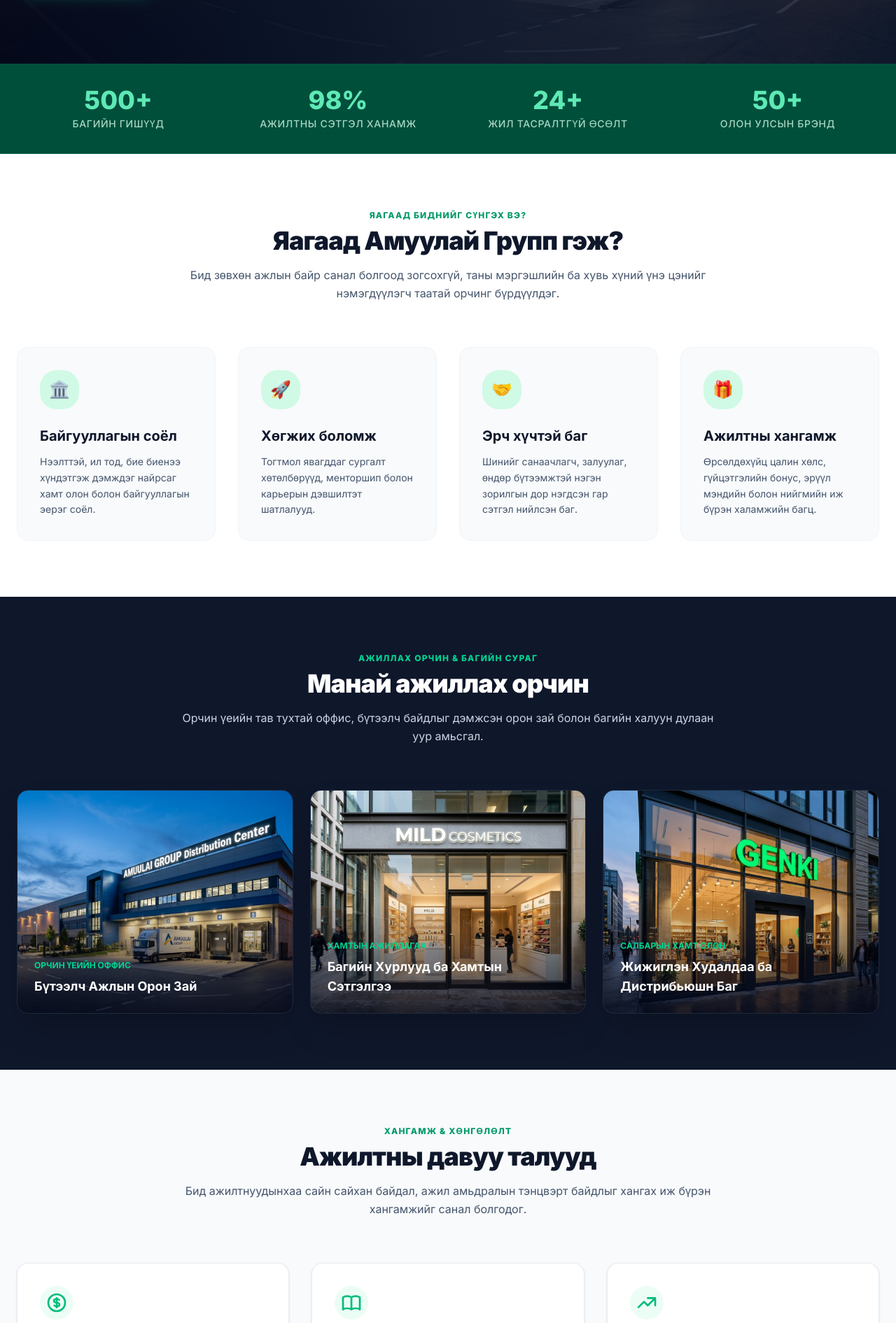
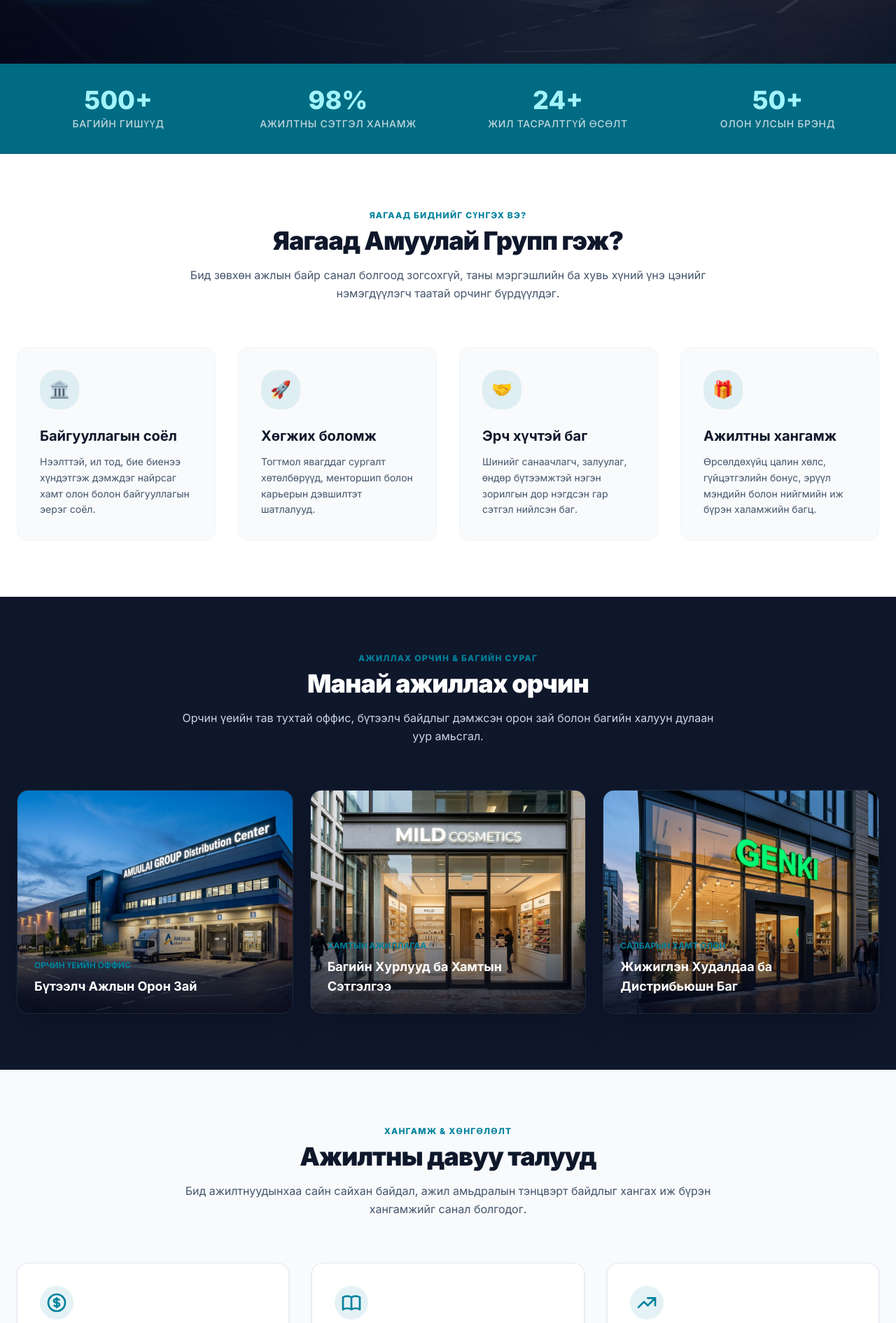
Before and after one commit to Deltasoftmn/amuulai, a Next.js app: page /careers in a window 1280 px wide. Shown: the part 549-2440 px from the top of the page at 70% size. Built offline with nearby package versions, Linux system fonts and the light colour scheme; no server answers.

Commit message:
Update page.tsx

```diff
--- a/app/careers/page.tsx
+++ b/app/careers/page.tsx
@@ -24,7 +24,7 @@ export default async function CareersPage() {
   const benefits = [
     {
       icon: (
-        <svg className="w-8 h-8 text-emerald-500" fill="none" stroke="currentColor" viewBox="0 0 24 24">
+        <svg className="w-8 h-8 text-[#00829d]" fill="none" stroke="currentColor" viewBox="0 0 24 24">
           <path strokeLinecap="round" strokeLinejoin="round" strokeWidth="2" d="M12 8c-1.657 0-3 .895-3 2s1.343 2 3 2 3 .895 3 2-1.343 2-3 2m0-8c1.11 0 2.08.402 2.599 1M12 8V7m0 1v8m0 0v1m0-1c-1.11 0-2.08-.402-2.599-1M21 12a9 9 0 11-18 0 9 9 0 0118 0z" />
         </svg>
       ),
@@ -33,7 +33,7 @@ export default async function CareersPage() {
     },
     {
       icon: (
-        <svg className="w-8 h-8 text-emerald-500" fill="none" stroke="currentColor" viewBox="0 0 24 24">
+        <svg className="w-8 h-8 text-[#00829d]" fill="none" stroke="currentColor" viewBox="0 0 24 24">
           <path strokeLinecap="round" strokeLinejoin="round" strokeWidth="2" d="M12 6.253v13m0-13C10.832 5.477 9.246 5 7.5 5S4.168 5.477 3 6.253v13C4.168 18.477 5.754 18 7.5 18s3.332.477 4.5 1.253m0-13C13.168 5.477 14.754 5 16.5 5c1.747 0 3.332.477 4.5 1.253v13C19.832 18.477 18.247 18 16.5 18c-1.746 0-3.332.477-4.5 1.253" />
         </svg>
       ),
@@ -42,7 +42,7 @@ export default async function CareersPage() {
     },
     {
       icon: (
-        <svg className="w-8 h-8 text-emerald-500" fill="none" stroke="currentColor" viewBox="0 0 24 24">
+        <svg className="w-8 h-8 text-[#00829d]" fill="none" stroke="currentColor" viewBox="0 0 24 24">
           <path strokeLinecap="round" strokeLinejoin="round" strokeWidth="2" d="M13 7h8m0 0v8m0-8l-8 8-4-4-6 6" />
         </svg>
       ),
@@ -51,7 +51,7 @@ export default async function CareersPage() {
     },
     {
       icon: (
-        <svg className="w-8 h-8 text-emerald-500" fill="none" stroke="currentColor" viewBox="0 0 24 24">
+        <svg className="w-8 h-8 text-[#00829d]" fill="none" stroke="currentColor" viewBox="0 0 24 24">
           <path strokeLinecap="round" strokeLinejoin="round" strokeWidth="2" d="M16 11V7a4 4 0 00-8 0v4M5 9h14l1 12H4L5 9z" />
         </svg>
       ),
@@ -60,7 +60,7 @@ export default async function CareersPage() {
     },
     {
       icon: (
-        <svg className="w-8 h-8 text-emerald-500" fill="none" stroke="currentColor" viewBox="0 0 24 24">
+        <svg className="w-8 h-8 text-[#00829d]" fill="none" stroke="currentColor" viewBox="0 0 24 24">
           <path strokeLinecap="round" strokeLinejoin="round" strokeWidth="2" d="M4.318 6.318a4.5 4.5 0 000 6.364L12 20.364l7.682-7.682a4.5 4.5 0 00-6.364-6.364L12 7.636l-1.318-1.318a4.5 4.5 0 00-6.364 0z" />
         </svg>
       ),
@@ -69,7 +69,7 @@ export default async function CareersPage() {
     },
     {
       icon: (
-        <svg className="w-8 h-8 text-emerald-500" fill="none" stroke="currentColor" viewBox="0 0 24 24">
+        <svg className="w-8 h-8 text-[#00829d]" fill="none" stroke="currentColor" viewBox="0 0 24 24">
           <path strokeLinecap="round" strokeLinejoin="round" strokeWidth="2" d="M14.828 14.828a4 4 0 01-5.656 0M9 10h.01M15 10h.01M21 12a9 9 0 11-18 0 9 9 0 0118 0z" />
         </svg>
       ),
@@ -103,45 +103,6 @@ export default async function CareersPage() {
     }
   ];
 
-  // Open Vacancies Sample Data
-  const vacancies = [
-    {
-      title: 'Брэнд Менежер',
-      dept: 'Маркетингийн газар',
-      type: 'Бүтэн цаг',
-      location: 'Улаанбаатар, Хан-Уул дүүрэг',
-      zangiaLink: 'https://www.zangia.mn'
-    },
-    {
-      title: 'Салбарын Эрхлэгч (MILD Cosmetics)',
-      dept: 'Жижиглэн худалдааны хэлтэс',
-      type: 'Бүтэн цаг',
-      location: 'Улаанбаатар хот',
-      zangiaLink: 'https://www.zangia.mn'
-    },
-    {
-      title: 'Ложистик & Агуулахын Ажилтан',
-      dept: 'Агуулах ложистикийн алба',
-      type: 'Бүтэн цаг',
-      location: 'Улаанбаатар хот',
-      zangiaLink: 'https://www.zangia.mn'
-    },
-    {
-      title: 'Ахлах Бухгалтер',
-      dept: 'Санхүү бүртгэлийн хэлтэс',
-      type: 'Бүтэн цаг',
-      location: 'Улаанбаатар хот',
-      zangiaLink: 'https://www.zangia.mn'
-    },
-    {
-      title: 'Худалдааны Зөвлөх',
-      dept: 'Борлуулалтын алба',
-      type: 'Бүтэн цаг / Хагас цаг',
-      location: 'Улаанбаатар & Орон нутаг',
-      zangiaLink: 'https://www.zangia.mn'
-    }
-  ];
-
   return (
     <div className="min-h-screen flex flex-col bg-slate-50">
       <Header navItems={navItems} logoUrl={logoUrl} transparentOnTop={true} />
@@ -159,7 +120,7 @@ export default async function CareersPage() {
 
         <div className="container mx-auto px-6 max-w-[1240px] relative z-20">
           <div className="max-w-2xl text-white">
-            <span className="inline-block px-4 py-1.5 rounded-full bg-emerald-500/20 text-emerald-300 text-xs font-bold tracking-widest uppercase mb-4 border border-emerald-500/30">
+            <span className="inline-block px-4 py-1.5 rounded-full bg-[#00829d]/20 text-cyan-300 text-xs font-bold tracking-widest uppercase mb-4 border border-[#00829d]/30">
               АМУУЛАЙ ГРУПП КАРЬЕР
             </span>
             <h1 className="text-4xl md:text-6xl font-black text-white leading-tight mb-6 tracking-tight">
@@ -171,7 +132,7 @@ export default async function CareersPage() {
             <div className="flex flex-wrap gap-4">
               <a
                 href="#join-us"
-                className="px-8 py-4 bg-emerald-600 hover:bg-emerald-500 text-white font-bold rounded-xl shadow-lg shadow-emerald-600/30 transition-all duration-300 transform hover:-translate-y-0.5"
+                className="px-8 py-4 bg-[#00829d] hover:bg-[#006b82] text-white font-bold rounded-xl shadow-lg shadow-[#00829d]/30 transition-all duration-300 transform hover:-translate-y-0.5"
               >
                 Бидэнтэй нэгдэх
               </a>
@@ -181,24 +142,24 @@ export default async function CareersPage() {
       </section>
 
       {/* STATS STRIP */}
-      <section className="bg-emerald-900 text-white py-8 border-b border-emerald-800">
+      <section className="bg-[#006b82] text-white py-8 border-b border-[#005c70]">
         <div className="container mx-auto px-6 max-w-[1240px]">
           <div className="grid grid-cols-2 md:grid-cols-4 gap-6 text-center">
             <div>
-              <div className="text-3xl md:text-4xl font-extrabold text-emerald-300">500+</div>
-              <div className="text-xs md:text-sm text-emerald-100/80 font-medium uppercase tracking-wider mt-1">Багийн гишүүд</div>
+              <div className="text-3xl md:text-4xl font-extrabold text-cyan-200">500+</div>
+              <div className="text-xs md:text-sm text-slate-100/80 font-medium uppercase tracking-wider mt-1">Багийн гишүүд</div>
             </div>
             <div>
-              <div className="text-3xl md:text-4xl font-extrabold text-emerald-300">98%</div>
-              <div className="text-xs md:text-sm text-emerald-100/80 font-medium uppercase tracking-wider mt-1">Ажилтны сэтгэл ханамж</div>
+              <div className="text-3xl md:text-4xl font-extrabold text-cyan-200">98%</div>
+              <div className="text-xs md:text-sm text-slate-100/80 font-medium uppercase tracking-wider mt-1">Ажилтны сэтгэл ханамж</div>
             </div>
             <div>
-              <div className="text-3xl md:text-4xl font-extrabold text-emerald-300">24+</div>
-              <div className="text-xs md:text-sm text-emerald-100/80 font-medium uppercase tracking-wider mt-1">Жил тасралтгүй өсөлт</div>
+              <div className="text-3xl md:text-4xl font-extrabold text-cyan-200">24+</div>
+              <div className="text-xs md:text-sm text-slate-100/80 font-medium uppercase tracking-wider mt-1">Жил тасралтгүй өсөлт</div>
             </div>
             <div>
-              <div className="text-3xl md:text-4xl font-extrabold text-emerald-300">50+</div>
-              <div className="text-xs md:text-sm text-emerald-100/80 font-medium uppercase tracking-wider mt-1">Олон улсын брэнд</div>
+              <div className="text-3xl md:text-4xl font-extrabold text-cyan-200">50+</div>
+              <div className="text-xs md:text-sm text-slate-100/80 font-medium uppercase tracking-wider mt-1">Олон улсын брэнд</div>
             </div>
           </div>
         </div>
@@ -208,7 +169,7 @@ export default async function CareersPage() {
       <section className="py-20 bg-white">
         <div className="container mx-auto px-6 max-w-[1240px]">
           <div className="text-center max-w-3xl mx-auto mb-16">
-            <span className="text-emerald-600 font-extrabold text-xs tracking-widest uppercase mb-2 block">
+            <span className="text-[#00829d] font-extrabold text-xs tracking-widest uppercase mb-2 block">
               ЯАГААД БИДНИЙГ СҮНГЭХ ВЭ?
             </span>
             <h2 className="text-3xl md:text-4xl font-black text-slate-900 tracking-tight">
@@ -220,8 +181,8 @@ export default async function CareersPage() {
           </div>
 
           <div className="grid grid-cols-1 md:grid-cols-2 lg:grid-cols-4 gap-8">
-            <div className="p-8 rounded-2xl bg-slate-50 border border-slate-100 hover:border-emerald-200 hover:shadow-xl transition-all duration-300 group">
-              <div className="w-14 h-14 rounded-xl bg-emerald-100 text-emerald-700 flex items-center justify-center text-2xl font-bold mb-6 group-hover:scale-110 transition-transform">
+            <div className="p-8 rounded-2xl bg-slate-50 border border-slate-100 hover:border-[#00829d]/40 hover:shadow-xl transition-all duration-300 group">
+              <div className="w-14 h-14 rounded-xl bg-[#00829d]/10 text-[#00829d] flex items-center justify-center text-2xl font-bold mb-6 group-hover:scale-110 transition-transform">
                 🏛️
               </div>
               <h3 className="text-xl font-bold text-slate-900 mb-3">Байгууллагын соёл</h3>
@@ -230,8 +191,8 @@ export default async function CareersPage() {
               </p>
             </div>
 
-            <div className="p-8 rounded-2xl bg-slate-50 border border-slate-100 hover:border-emerald-200 hover:shadow-xl transition-all duration-300 group">
-              <div className="w-14 h-14 rounded-xl bg-emerald-100 text-emerald-700 flex items-center justify-center text-2xl font-bold mb-6 group-hover:scale-110 transition-transform">
+            <div className="p-8 rounded-2xl bg-slate-50 border border-slate-100 hover:border-[#00829d]/40 hover:shadow-xl transition-all duration-300 group">
+              <div className="w-14 h-14 rounded-xl bg-[#00829d]/10 text-[#00829d] flex items-center justify-center text-2xl font-bold mb-6 group-hover:scale-110 transition-transform">
                 🚀
               </div>
               <h3 className="text-xl font-bold text-slate-900 mb-3">Хөгжих боломж</h3>
@@ -240,8 +201,8 @@ export default async function CareersPage() {
               </p>
             </div>
 
-            <div className="p-8 rounded-2xl bg-slate-50 border border-slate-100 hover:border-emerald-200 hover:shadow-xl transition-all duration-300 group">
-              <div className="w-14 h-14 rounded-xl bg-emerald-100 text-emerald-700 flex items-center justify-center text-2xl font-bold mb-6 group-hover:scale-110 transition-transform">
+            <div className="p-8 rounded-2xl bg-slate-50 border border-slate-100 hover:border-[#00829d]/40 hover:shadow-xl transition-all duration-300 group">
+              <div className="w-14 h-14 rounded-xl bg-[#00829d]/10 text-[#00829d] flex items-center justify-center text-2xl font-bold mb-6 group-hover:scale-110 transition-transform">
                 🤝
               </div>
               <h3 className="text-xl font-bold text-slate-900 mb-3">Эрч хүчтэй баг</h3>
@@ -250,8 +211,8 @@ export default async function CareersPage() {
               </p>
             </div>
 
-            <div className="p-8 rounded-2xl bg-slate-50 border border-slate-100 hover:border-emerald-200 hover:shadow-xl transition-all duration-300 group">
-              <div className="w-14 h-14 rounded-xl bg-emerald-100 text-emerald-700 flex items-center justify-center text-2xl font-bold mb-6 group-hover:scale-110 transition-transform">
+            <div className="p-8 rounded-2xl bg-slate-50 border border-slate-100 hover:border-[#00829d]/40 hover:shadow-xl transition-all duration-300 group">
+              <div className="w-14 h-14 rounded-xl bg-[#00829d]/10 text-[#00829d] flex items-center justify-center text-2xl font-bold mb-6 group-hover:scale-110 transition-transform">
                 🎁
               </div>
               <h3 className="text-xl font-bold text-slate-900 mb-3">Ажилтны хангамж</h3>
@@ -267,7 +228,7 @@ export default async function CareersPage() {
       <section className="py-20 bg-slate-900 text-white relative">
         <div className="container mx-auto px-6 max-w-[1240px]">
           <div className="text-center max-w-3xl mx-auto mb-16">
-            <span className="text-emerald-400 font-extrabold text-xs tracking-widest uppercase mb-2 block">
+            <span className="text-[#00829d] font-extrabold text-xs tracking-widest uppercase mb-2 block">
               АЖИЛЛАХ ОРЧИН & БАГИЙН СУРАГ
             </span>
             <h2 className="text-3xl md:text-4xl font-black text-white tracking-tight">
@@ -288,7 +249,7 @@ export default async function CareersPage() {
               />
               <div className="absolute inset-0 bg-gradient-to-t from-slate-950/80 via-transparent to-transparent" />
               <div className="absolute bottom-6 left-6 right-6">
-                <span className="text-xs text-emerald-400 font-bold uppercase">Орчин үеийн Оффис</span>
+                <span className="text-xs text-[#00829d] font-bold uppercase">Орчин үеийн Оффис</span>
                 <h4 className="text-lg font-bold text-white mt-1">Бүтээлч Ажлын Орон Зай</h4>
               </div>
             </div>
@@ -302,7 +263,7 @@ export default async function CareersPage() {
               />
               <div className="absolute inset-0 bg-gradient-to-t from-slate-950/80 via-transparent to-transparent" />
               <div className="absolute bottom-6 left-6 right-6">
-                <span className="text-xs text-emerald-400 font-bold uppercase">Хамтын Ажиллагаа</span>
+                <span className="text-xs text-[#00829d] font-bold uppercase">Хамтын Ажиллагаа</span>
                 <h4 className="text-lg font-bold text-white mt-1">Багийн Хурлууд ба Хамтын Сэтгэлгээ</h4>
               </div>
             </div>
@@ -316,7 +277,7 @@ export default async function CareersPage() {
               />
               <div className="absolute inset-0 bg-gradient-to-t from-slate-950/80 via-transparent to-transparent" />
               <div className="absolute bottom-6 left-6 right-6">
-                <span className="text-xs text-emerald-400 font-bold uppercase">Салбарын Хамт Олон</span>
+                <span className="text-xs text-[#00829d] font-bold uppercase">Салбарын Хамт Олон</span>
                 <h4 className="text-lg font-bold text-white mt-1">Жижиглэн Худалдаа ба Дистрибьюшн Баг</h4>
               </div>
             </div>
@@ -328,7 +289,7 @@ export default async function CareersPage() {
       <section className="py-20 bg-slate-50">
         <div className="container mx-auto px-6 max-w-[1240px]">
           <div className="text-center max-w-3xl mx-auto mb-16">
-            <span className="text-emerald-600 font-extrabold text-xs tracking-widest uppercase mb-2 block">
+            <span className="text-[#00829d] font-extrabold text-xs tracking-widest uppercase mb-2 block">
               ХАНГАМЖ & ХӨНГӨЛӨЛТ
             </span>
             <h2 className="text-3xl md:text-4xl font-black text-slate-900 tracking-tight">
@@ -342,7 +303,7 @@ export default async function CareersPage() {
           <div className="grid grid-cols-1 md:grid-cols-2 lg:grid-cols-3 gap-8">
             {benefits.map((b, idx) => (
               <div key={idx} className="bg-white p-8 rounded-2xl border border-slate-200/80 shadow-sm hover:shadow-md transition-shadow">
-                <div className="w-12 h-12 rounded-xl bg-emerald-50 flex items-center justify-center mb-6">
+                <div className="w-12 h-12 rounded-xl bg-[#00829d]/10 flex items-center justify-center mb-6">
                   {b.icon}
                 </div>
                 <h3 className="text-lg font-bold text-slate-900 mb-2">{b.title}</h3>
@@ -357,7 +318,7 @@ export default async function CareersPage() {
       <section className="py-20 bg-white border-t border-slate-100">
         <div className="container mx-auto px-6 max-w-[1240px]">
           <div className="text-center max-w-3xl mx-auto mb-16">
-            <span className="text-emerald-600 font-extrabold text-xs tracking-widest uppercase mb-2 block">
+            <span className="text-[#00829d] font-extrabold text-xs tracking-widest uppercase mb-2 block">
               БҮТЭЭГЧДИЙН СҮРТ СОЁЛ
             </span>
             <h2 className="text-3xl md:text-4xl font-black text-slate-900 tracking-tight">
@@ -372,18 +333,18 @@ export default async function CareersPage() {
             {testimonials.map((t, idx) => (
               <div key={idx} className="bg-slate-50 p-8 rounded-2xl border border-slate-200/70 flex flex-col justify-between relative">
                 <div>
-                  <div className="text-emerald-500 text-4xl font-serif mb-4 leading-none">&ldquo;</div>
+                  <div className="text-[#00829d] text-4xl font-serif mb-4 leading-none">&ldquo;</div>
                   <p className="text-slate-700 text-sm leading-relaxed mb-6 italic">
                     {t.quote}
                   </p>
                 </div>
                 <div className="flex items-center gap-4 pt-4 border-t border-slate-200/60">
-                  <div className="relative w-12 h-12 rounded-full overflow-hidden border-2 border-emerald-500 flex-shrink-0">
+                  <div className="relative w-12 h-12 rounded-full overflow-hidden border-2 border-[#00829d] flex-shrink-0">
                     <Image src={t.image} alt={t.name} fill className="object-cover" />
                   </div>
                   <div>
                     <h4 className="text-base font-bold text-slate-900">{t.name}</h4>
-                    <p className="text-xs text-emerald-700 font-medium">{t.role}</p>
+                    <p className="text-xs text-[#00829d] font-semibold">{t.role}</p>
                     <span className="text-[11px] text-slate-400">{t.tenure}</span>
                   </div>
                 </div>
@@ -446,7 +407,7 @@ export default async function CareersPage() {
       </section>
 
       {/* 7. CTA SECTION (БИДЭНТЭЙ НЭГДЭХ) */}
-      <section id="join-us" className="py-20 bg-emerald-800 text-white relative overflow-hidden">
+      <section id="join-us" className="py-20 bg-[#00829d] text-white relative overflow-hidden">
         <div
           className="absolute inset-0 opacity-10 pointer-events-none"
           style={{
@@ -456,26 +417,26 @@ export default async function CareersPage() {
           }}
         />
         <div className="container mx-auto px-6 max-w-[1240px] relative z-10 text-center">
-          <span className="text-emerald-300 font-extrabold text-xs tracking-widest uppercase mb-3 block">
+          <span className="text-cyan-200 font-extrabold text-xs tracking-widest uppercase mb-3 block">
             ШИНЭ БОЛОМЖУУД
           </span>
           <h2 className="text-4xl md:text-5xl font-black text-white mb-6 tracking-tight">
             Бидэнтэй нэгдэхэд бэлэн үү?
           </h2>
-          <p className="text-emerald-100 text-base md:text-lg max-w-2xl mx-auto mb-10 leading-relaxed font-normal">
+          <p className="text-slate-100 text-base md:text-lg max-w-2xl mx-auto mb-10 leading-relaxed font-normal">
             Хэрэв та өөрийн нөөц бололцоог бүрэн дайчилж, салбартаа манлайлагч багтай мөр зэрэгцэн ажиллахыг хүсвэл CV анкетаа бидэнд илгээгээрэй.
           </p>
 
           <div className="flex flex-wrap items-center justify-center gap-6">
             <a
               href="mailto:hr@anungoo.mn"
-              className="px-8 py-4 bg-white text-emerald-900 font-extrabold rounded-xl shadow-xl hover:bg-emerald-50 transition-all transform hover:-translate-y-0.5"
+              className="px-8 py-4 bg-white text-[#00829d] font-extrabold rounded-xl shadow-xl hover:bg-slate-100 transition-all transform hover:-translate-y-0.5"
             >
               ✉️ hr@anungoo.mn рүү CV явуулах
             </a>
             <a
               href="tel:+97677115511"
-              className="px-8 py-4 bg-emerald-950/60 hover:bg-emerald-950 text-white font-bold rounded-xl border border-emerald-600 transition-all"
+              className="px-8 py-4 bg-[#006b82]/80 hover:bg-[#005c70] text-white font-bold rounded-xl border border-white/30 transition-all"
             >
               📞 (+976) 7711-5511
             </a>
```
